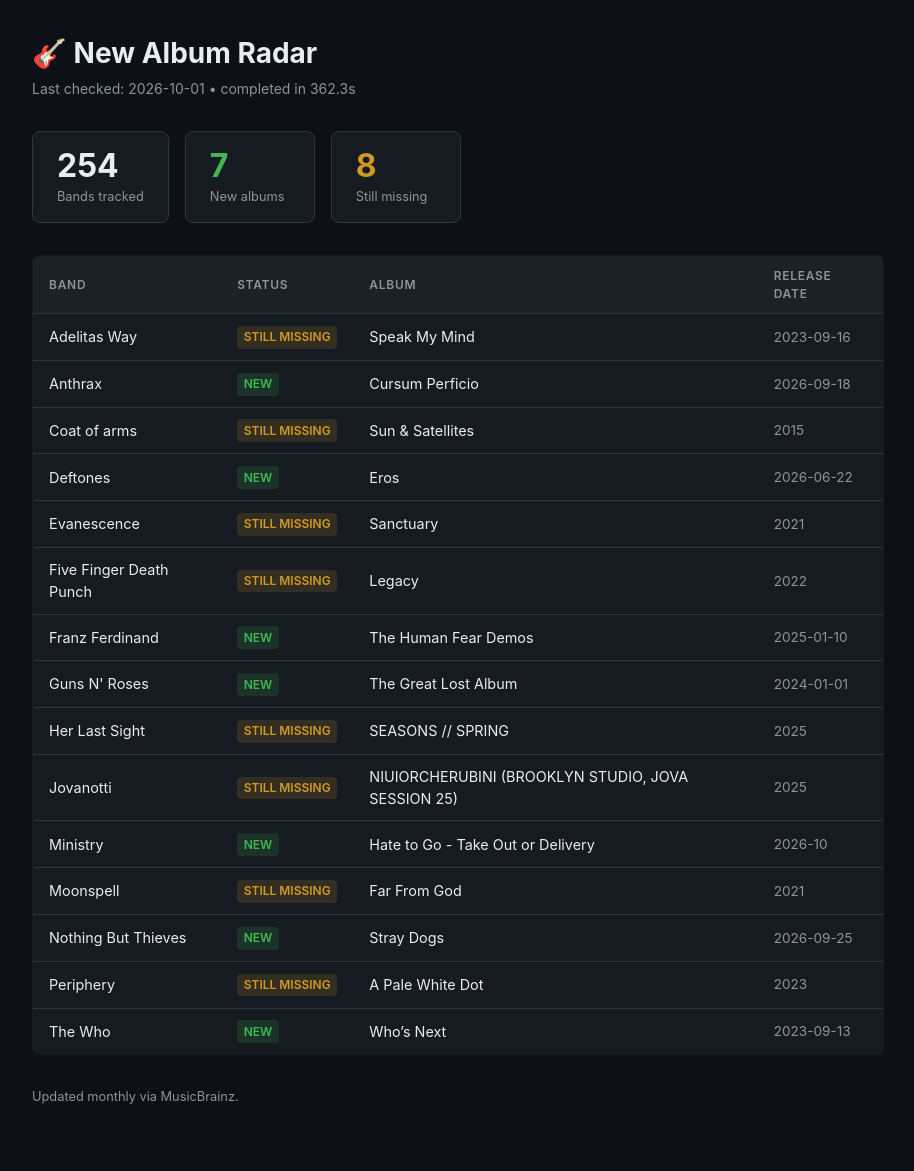
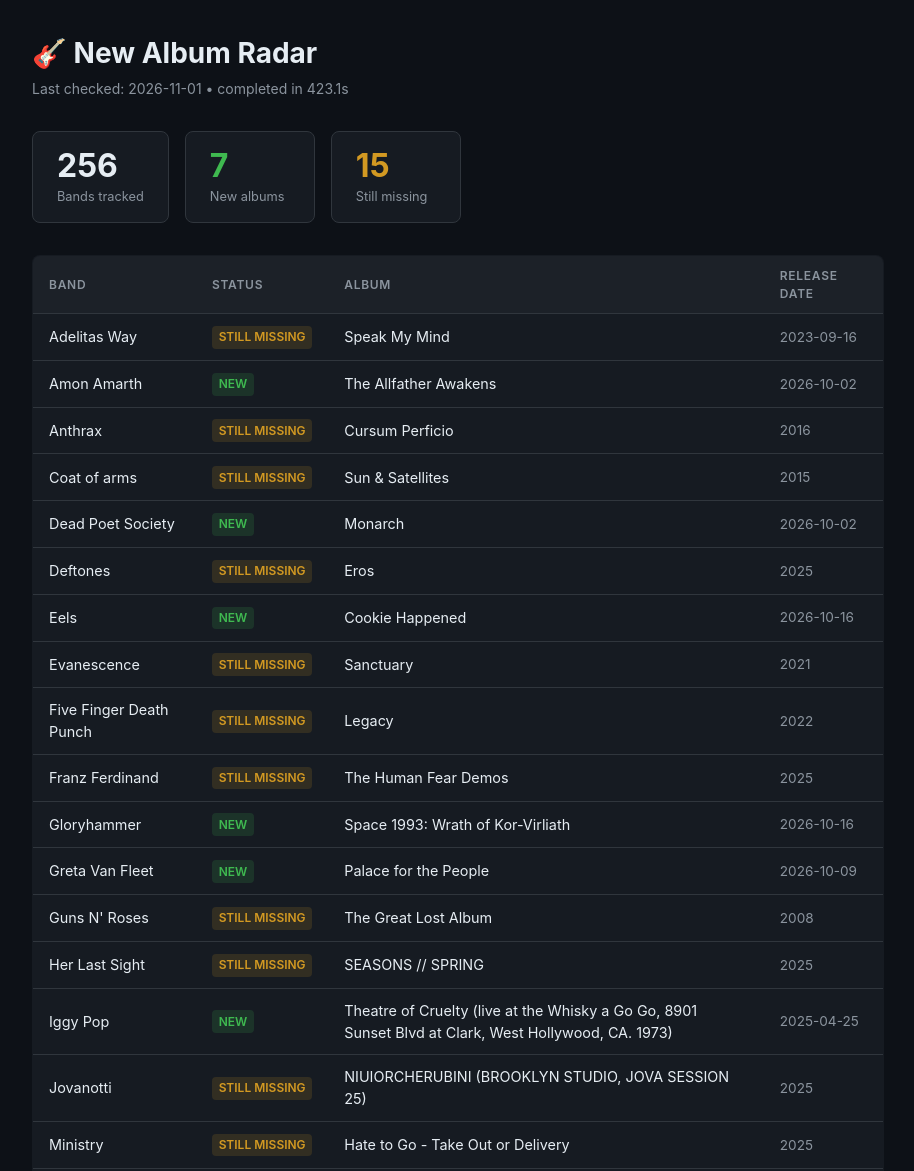
Before and after one commit to chrisvoo/bands_update, a plain HTML site: page index.html in a window 1280 px wide. Shown: the top 1171 px of the page, without its empty margins (182-1096 px from the left). Before the commit the page ends 1138 px from the top, so only its background shows below. Drawn offline with Linux system fonts and the light colour scheme.

Commit message:
Update results page 41317399384 d2b52b8d6d6f13430232363ce1b47ca367dd1e9e

```diff
--- a/index.html
+++ b/index.html
@@ -3,7 +3,7 @@
 <head>
   <meta charset="UTF-8">
   <meta name="viewport" content="width=device-width, initial-scale=1.0">
-  <title>New Album Radar — 2026-10-01</title>
+  <title>New Album Radar — 2026-11-01</title>
   <style>
     :root {
       --bg: #0d1117;
@@ -87,12 +87,12 @@
 <body>
   <header>
     <h1>&#127928; New Album Radar</h1>
-    <p class="meta">Last checked: 2026-10-01 &bull; completed in 362.3s</p>
+    <p class="meta">Last checked: 2026-11-01 &bull; completed in 423.1s</p>
   </header>
 
   <div class="stats">
     <div class="stat">
-      <div class="stat-value">254</div>
+      <div class="stat-value">256</div>
       <div class="stat-label">Bands tracked</div>
     </div>
     <div class="stat">
@@ -100,27 +100,34 @@
       <div class="stat-label">New albums</div>
     </div>
     <div class="stat">
-      <div class="stat-value yellow">8</div>
+      <div class="stat-value yellow">15</div>
       <div class="stat-label">Still missing</div>
     </div>
   </div>
 
   <table><thead><tr><th>Band</th><th>Status</th><th>Album</th><th>Release Date</th></tr></thead><tbody>
 <tr><td>Adelitas Way</td><td><span class="badge badge-missing">STILL MISSING</span></td><td>Speak My Mind</td><td class="date">2023-09-16</td></tr>
-<tr><td>Anthrax</td><td><span class="badge badge-new">NEW</span></td><td>Cursum Perficio</td><td class="date">2026-09-18</td></tr>
+<tr><td>Amon Amarth</td><td><span class="badge badge-new">NEW</span></td><td>The Allfather Awakens</td><td class="date">2026-10-02</td></tr>
+<tr><td>Anthrax</td><td><span class="badge badge-missing">STILL MISSING</span></td><td>Cursum Perficio</td><td class="date">2016</td></tr>
 <tr><td>Coat of arms</td><td><span class="badge badge-missing">STILL MISSING</span></td><td>Sun &amp; Satellites</td><td class="date">2015</td></tr>
-<tr><td>Deftones</td><td><span class="badge badge-new">NEW</span></td><td>Eros</td><td class="date">2026-06-22</td></tr>
+<tr><td>Dead Poet Society</td><td><span class="badge badge-new">NEW</span></td><td>Monarch</td><td class="date">2026-10-02</td></tr>
+<tr><td>Deftones</td><td><span class="badge badge-missing">STILL MISSING</span></td><td>Eros</td><td class="date">2025</td></tr>
+<tr><td>Eels</td><td><span class="badge badge-new">NEW</span></td><td>Cookie Happened</td><td class="date">2026-10-16</td></tr>
 <tr><td>Evanescence</td><td><span class="badge badge-missing">STILL MISSING</span></td><td>Sanctuary</td><td class="date">2021</td></tr>
 <tr><td>Five Finger Death Punch</td><td><span class="badge badge-missing">STILL MISSING</span></td><td>Legacy</td><td class="date">2022</td></tr>
-<tr><td>Franz Ferdinand</td><td><span class="badge badge-new">NEW</span></td><td>The Human Fear Demos</td><td class="date">2025-01-10</td></tr>
-<tr><td>Guns N' Roses</td><td><span class="badge badge-new">NEW</span></td><td>The Great Lost Album</td><td class="date">2024-01-01</td></tr>
+<tr><td>Franz Ferdinand</td><td><span class="badge badge-missing">STILL MISSING</span></td><td>The Human Fear Demos</td><td class="date">2025</td></tr>
+<tr><td>Gloryhammer</td><td><span class="badge badge-new">NEW</span></td><td>Space 1993: Wrath of Kor-Virliath</td><td class="date">2026-10-16</td></tr>
+<tr><td>Greta Van Fleet</td><td><span class="badge badge-new">NEW</span></td><td>Palace for the People</td><td class="date">2026-10-09</td></tr>
+<tr><td>Guns N' Roses</td><td><span class="badge badge-missing">STILL MISSING</span></td><td>The Great Lost Album</td><td class="date">2008</td></tr>
 <tr><td>Her Last Sight</td><td><span class="badge badge-missing">STILL MISSING</span></td><td>SEASONS // SPRING</td><td class="date">2025</td></tr>
+<tr><td>Iggy Pop</td><td><span class="badge badge-new">NEW</span></td><td>Theatre of Cruelty (live at the Whisky a Go Go, 8901 Sunset Blvd at Clark, West Hollywood, CA. 1973)</td><td class="date">2025-04-25</td></tr>
 <tr><td>Jovanotti</td><td><span class="badge badge-missing">STILL MISSING</span></td><td>NIUIORCHERUBINI (BROOKLYN STUDIO, JOVA SESSION 25)</td><td class="date">2025</td></tr>
-<tr><td>Ministry</td><td><span class="badge badge-new">NEW</span></td><td>Hate to Go - Take Out or Delivery</td><td class="date">2026-10</td></tr>
+<tr><td>Ministry</td><td><span class="badge badge-missing">STILL MISSING</span></td><td>Hate to Go - Take Out or Delivery</td><td class="date">2025</td></tr>
 <tr><td>Moonspell</td><td><span class="badge badge-missing">STILL MISSING</span></td><td>Far From God</td><td class="date">2021</td></tr>
-<tr><td>Nothing But Thieves</td><td><span class="badge badge-new">NEW</span></td><td>Stray Dogs</td><td class="date">2026-09-25</td></tr>
+<tr><td>Nothing But Thieves</td><td><span class="badge badge-missing">STILL MISSING</span></td><td>Stray Dogs</td><td class="date">2023</td></tr>
 <tr><td>Periphery</td><td><span class="badge badge-missing">STILL MISSING</span></td><td>A Pale White Dot</td><td class="date">2023</td></tr>
-<tr><td>The Who</td><td><span class="badge badge-new">NEW</span></td><td>Who’s Next</td><td class="date">2023-09-13</td></tr>
+<tr><td>Queens of the Stone Age</td><td><span class="badge badge-new">NEW</span></td><td>Perfecth</td><td class="date">2026-10-30</td></tr>
+<tr><td>The Who</td><td><span class="badge badge-missing">STILL MISSING</span></td><td>Who’s Next</td><td class="date">2019</td></tr>
 </tbody></table>
 
   <footer>Updated monthly via MusicBrainz.</footer>
```
